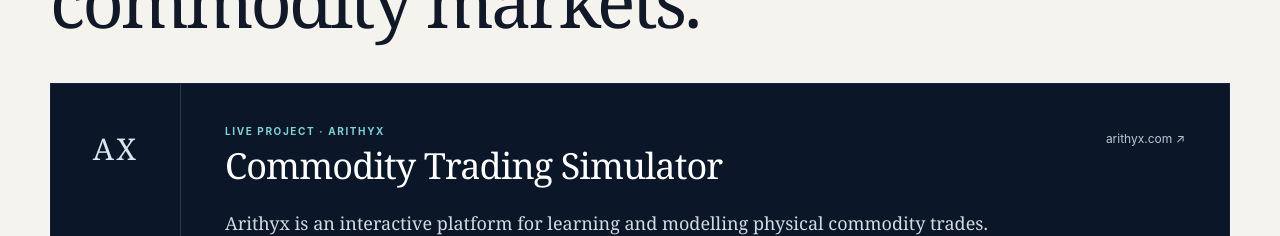
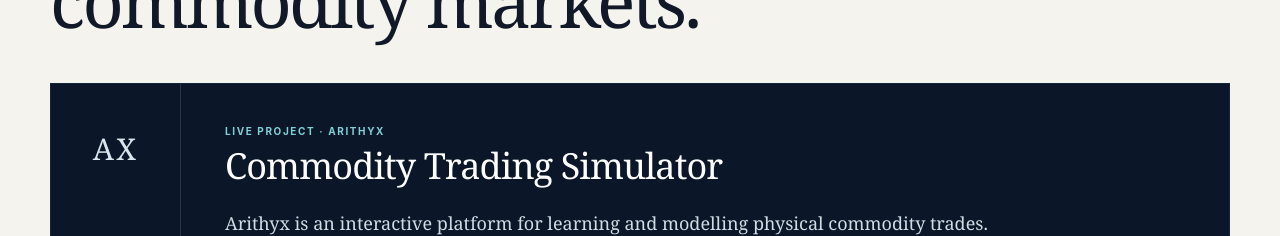
Before and after one commit to charliehart02/charleshart, a website: page index.html in a window 1280 px wide. Shown: the part 3140-3376 px from the top of the page. Drawn offline with Linux system fonts and the light colour scheme.

Commit message:
Clean Arithyx project card links and tags

```diff
--- a/index.html
+++ b/index.html
@@ -21,7 +21,7 @@
 <article><span>2021 — 2025</span><div><h3>University of Bath</h3><p>BSc Economics · 2:1</p><small>Econometrics · Macroeconomics · Microeconomics · Economics of Banking</small></div></article>
 </div><a class="textlink" href="CV%20Charles%20Hart%202026%20FINAL.pdf" target="_blank">Full experience in my CV →</a></section>
 <section id="research" class="section research"><div class="wrap research-grid"><div><p class="eyebrow light">03 · RESEARCH</p><h2>Economics, energy<br>& emissions.</h2></div><div><p class="research-title">Determinants of Carbon Dioxide Emissions in G7 Countries: An Empirical Study</p><p>My final-year empirical research project examines the relationship between CO₂ emissions, economic growth and renewable energy across the G7, using annual panel data covering 1971–2022.</p><div class="statrow"><div><b>7</b><span>countries</span></div><div><b>52</b><span>years</span></div><div><b>68</b><span>mark</span></div></div><a class="btn lightbtn" href="14048ES30029%20update.pdf" target="_blank">View dissertation</a></div></div></section>
-<section id="projects" class="section wrap projects-section"><div class="section-head"><div><p class="eyebrow">04 · PROJECTS</p><h2>Building around<br>commodity markets.</h2></div><p>Independent projects exploring how technology can make physical commodity trading easier to understand, practise and analyse.</p></div><article class="project-card"><div class="project-mark">AX</div><div class="project-body"><div class="project-top"><div><p class="project-label">LIVE PROJECT · ARITHYX</p><h3>Commodity Trading Simulator</h3></div><a class="project-link" href="https://arithyx.com" target="_blank" rel="noopener">arithyx.com ↗</a></div><p class="project-copy">Arithyx is an interactive platform for learning and modelling physical commodity trades. Users can work through simulated trading-desk scenarios, learn concepts such as Worldscale, differentials and hedging, and use a professional trade model to test cargo economics.</p><div class="project-tags"><span>Physical commodities</span><span>Trading simulation</span><span>Risk & hedging</span><span>Trade economics</span></div><a class="btn primary project-cta" href="https://arithyx.com" target="_blank" rel="noopener">Open Arithyx ↗</a></div></article></section>
+<section id="projects" class="section wrap projects-section"><div class="section-head"><div><p class="eyebrow">04 · PROJECTS</p><h2>Building around<br>commodity markets.</h2></div><p>Independent projects exploring how technology can make physical commodity trading easier to understand, practise and analyse.</p></div><article class="project-card"><div class="project-mark">AX</div><div class="project-body"><div class="project-top"><div><p class="project-label">LIVE PROJECT · ARITHYX</p><h3>Commodity Trading Simulator</h3></div></div><p class="project-copy">Arithyx is an interactive platform for learning and modelling physical commodity trades. Users can work through simulated trading-desk scenarios, learn concepts such as Worldscale, differentials and hedging, and use a professional trade model to test cargo economics.</p><div class="project-tags"><span>Physical commodities</span><span>Trading simulation</span><span>Risk &amp; hedging</span><span>Trade economics</span></div><a class="btn primary project-cta" href="https://arithyx.com" target="_blank" rel="noopener">Open Arithyx ↗</a></div></article></section>
 <section id="writing" class="section wrap"><div class="section-head"><div><p class="eyebrow">05 · WRITING</p><h2>Notes & analysis</h2></div><p>Thoughts on commodity markets, economics, energy and subjects I find worth exploring.</p></div><div id="posts" class="posts"></div></section>
 <section id="contact" class="section contact"><div class="wrap"><p class="eyebrow light">06 · CONTACT</p><h2>Get in touch.</h2><p>For professional enquiries, opportunities or a conversation about markets.</p><div class="contactlinks"><a href="mailto:charliewhart@gmail.com">charliewhart@gmail.com ↗</a><a href="https://www.linkedin.com/in/charliehart02" target="_blank" rel="noopener">LinkedIn ↗</a></div></div></section>
 </main><footer class="wrap"><span>© <span id="year"></span> Charles William Hart</span><span>charles-hart.com</span></footer><script src="posts-data.js"></script><script src="script.js"></script>
```
